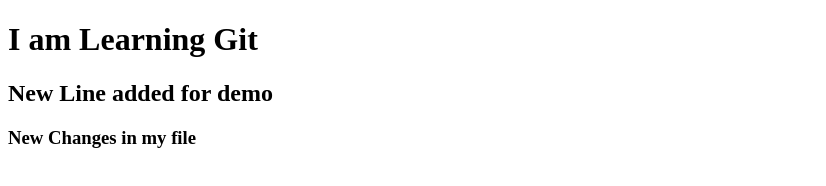
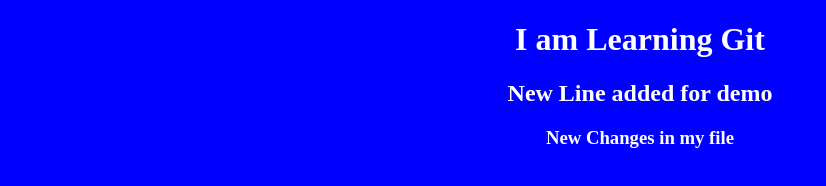
Before and after one commit to MoinHasanfatta/mern8, a plain HTML site: page index.html in a window 1280 px wide. Shown: the whole page, without its empty margins (0-826 px from the left). Drawn offline with Linux system fonts and the light colour scheme.

Commit message:
colorful website

```diff
--- a/index.html
+++ b/index.html
@@ -4,6 +4,8 @@
     <meta charset="UTF-8">
     <meta name="viewport" content="width=device-width, initial-scale=1.0">
     <title>Git Demo</title>
+    <link rel="stylesheet" href="style.css">
+
 </head>
 <body>
     <h1> I am Learning Git </h1>
--- a/style.css
+++ b/style.css
@@ -1,3 +1,5 @@
 *{
     background: blue;
+    text-align: center;
+    color: white;
 }
```
